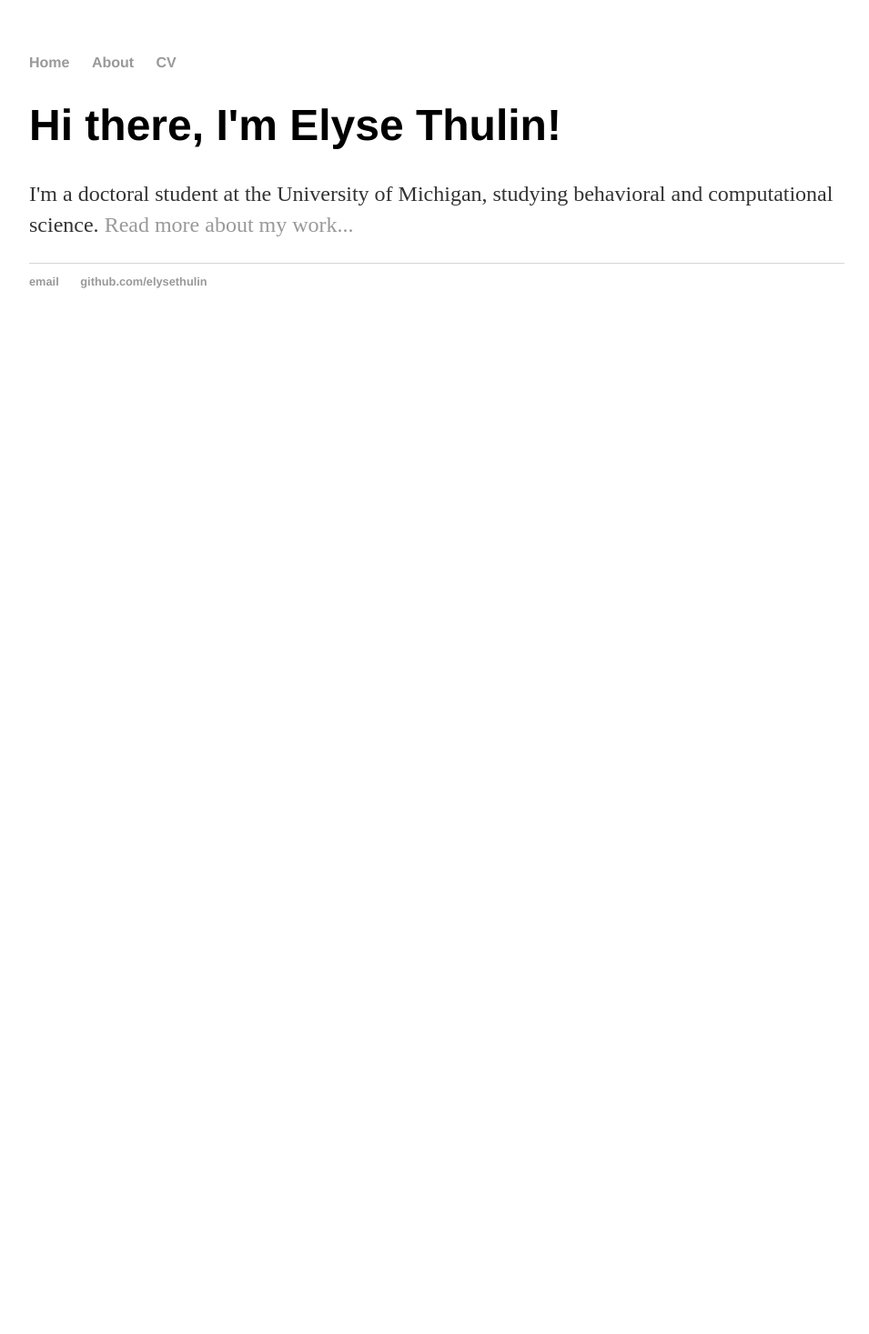
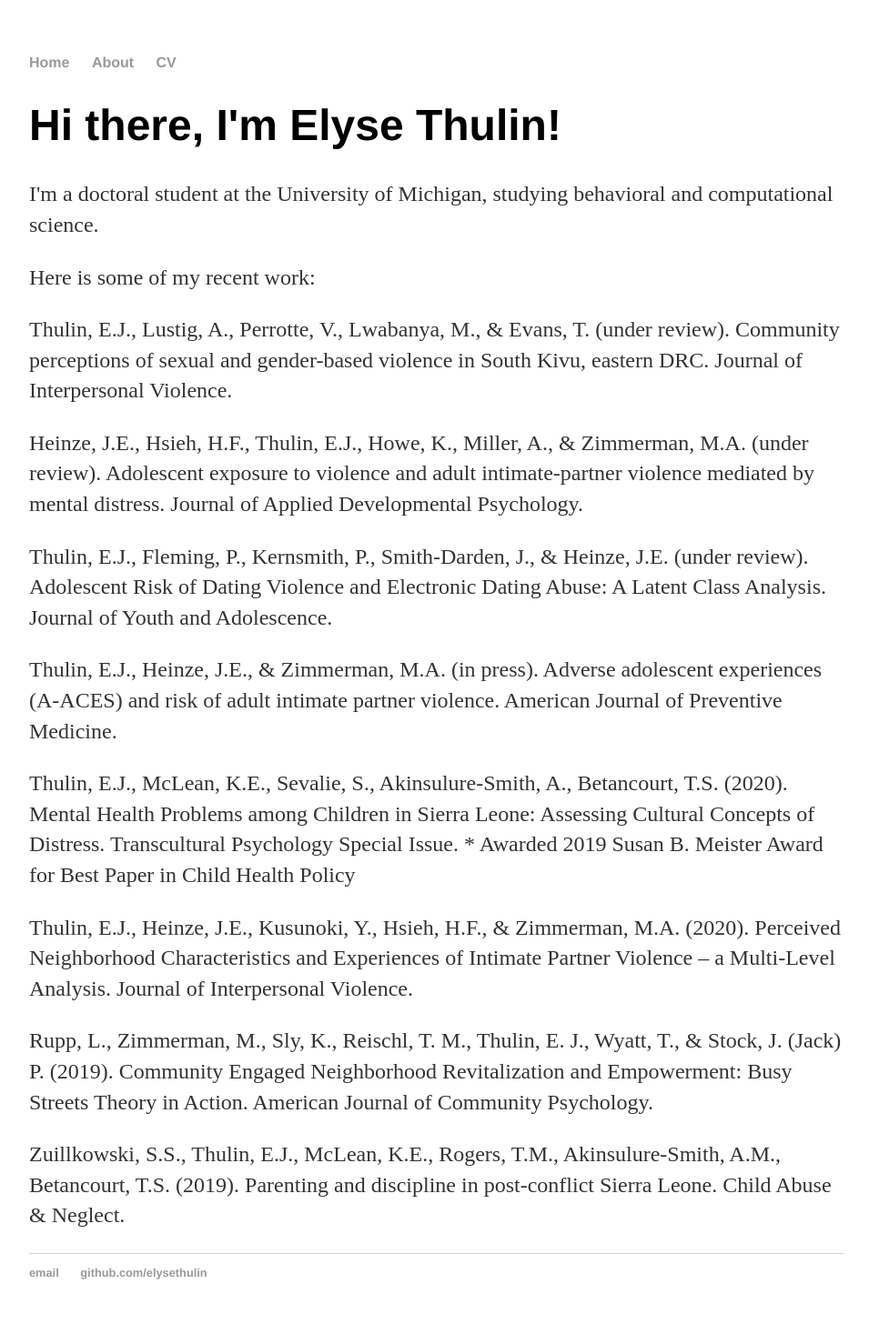
Before and after one commit to elysethulin/elysethulin.github.io, a Jekyll site: the page built from index.html, in a window 1280 px wide. Shown: the whole page at 91% size, without its empty margins (160-1115 px from the left). Built offline with Jekyll 4.4.1, drawn with Linux system fonts in a browser that asks for light colours; before the commit the page ends 900 px from its top, so only the background shows below that.

Commit message:
Update index.html
added publications

```diff
--- a/index.html
+++ b/index.html
@@ -4,5 +4,15 @@ title: Elyse Thulin, Social Scientist and Outdoor Enthusiast
 ---
 <div class="blurb">
 	<h1>Hi there, I'm Elyse Thulin!</h1>
-		<p>I'm a doctoral student at the University of Michigan, studying behavioral and computational science. <a href="/about">Read more about my work...</a></p>
+		<p>I'm a doctoral student at the University of Michigan, studying behavioral and computational science.</p>
+		<p>Here is some of my recent work: <p>
+			<p>Thulin, E.J., Lustig, A., Perrotte, V., Lwabanya, M., & Evans, T. (under review). Community perceptions of sexual and gender-based violence in South Kivu, eastern DRC. Journal of Interpersonal Violence.<p>
+			<p>Heinze, J.E., Hsieh, H.F., Thulin, E.J., Howe, K., Miller, A., & Zimmerman, M.A. (under review). Adolescent exposure to violence and adult intimate-partner violence mediated by mental distress. Journal of Applied Developmental Psychology. <p>
+			<p>Thulin, E.J., Fleming, P., Kernsmith, P., Smith-Darden, J., & Heinze, J.E. (under review). Adolescent Risk of Dating Violence and Electronic Dating Abuse: A Latent Class Analysis. Journal of Youth and Adolescence.<p>
+			<p>Thulin, E.J., Heinze, J.E., & Zimmerman, M.A. (in press). Adverse adolescent experiences (A-ACES) and risk of adult intimate partner violence. American Journal of Preventive Medicine.<p>
+			<p>Thulin, E.J., McLean, K.E., Sevalie, S., Akinsulure-Smith, A., Betancourt, T.S. (2020). Mental Health Problems among Children in Sierra Leone: Assessing Cultural Concepts of Distress. Transcultural Psychology Special Issue. * Awarded 2019 Susan B. Meister Award for Best Paper in Child Health Policy<p>
+			<p>Thulin, E.J., Heinze, J.E., Kusunoki, Y., Hsieh, H.F., & Zimmerman, M.A. (2020). Perceived Neighborhood Characteristics and Experiences of Intimate Partner Violence – a Multi-Level Analysis. Journal of Interpersonal Violence. <p>
+			<p>Rupp, L., Zimmerman, M., Sly, K., Reischl, T. M., Thulin, E. J., Wyatt, T., & Stock, J. (Jack) P. (2019). Community Engaged Neighborhood Revitalization and Empowerment: Busy Streets Theory in Action. American Journal of Community Psychology.<p>
+			<p>Zuillkowski, S.S., Thulin, E.J., McLean, K.E., Rogers, T.M., Akinsulure-Smith, A.M., Betancourt, T.S. (2019). Parenting and discipline in post-conflict Sierra Leone. Child Abuse & Neglect. <p>
+</p>
 </div><!-- /.blurb -->
```
